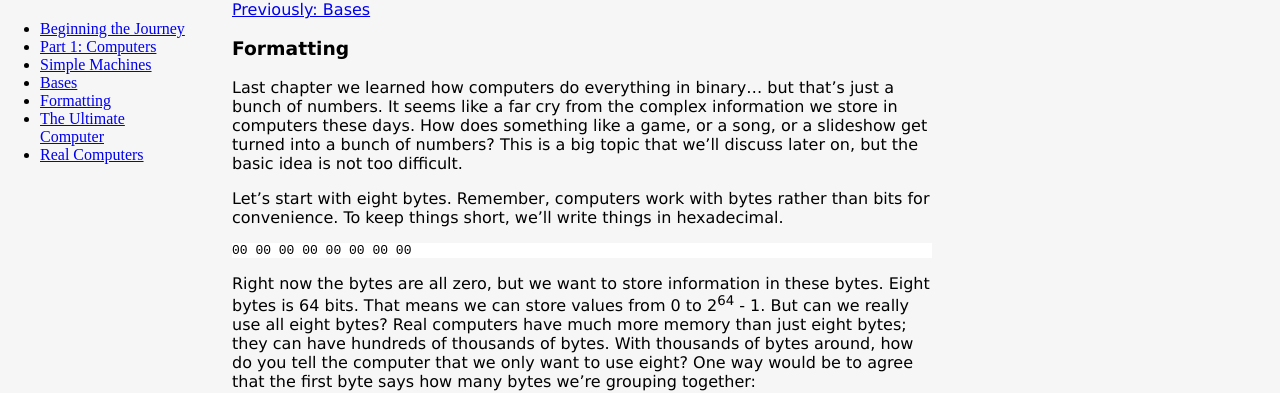
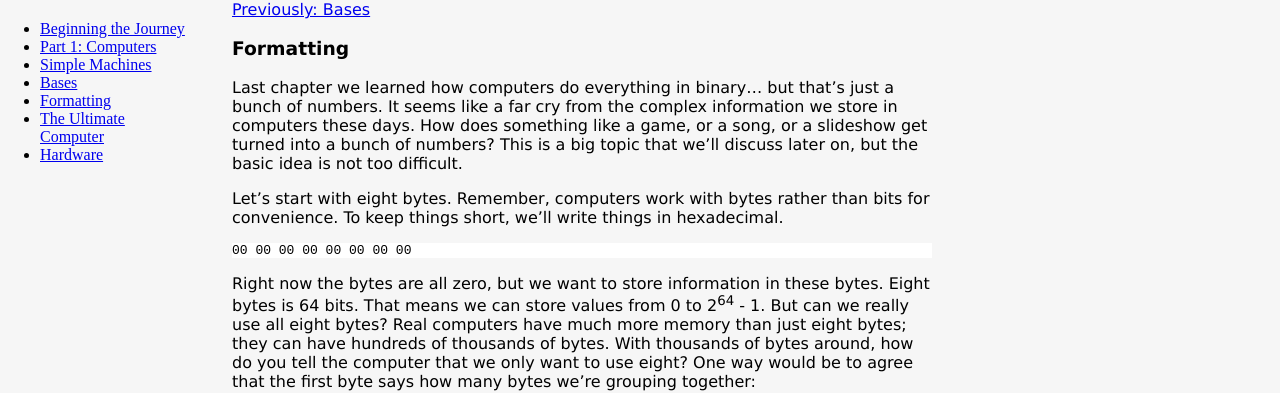
Before and after one commit to silverhammermba/superuser, a Jekyll site: the page built from _posts/2013-04-06-data.markdown, in a window 1280 px wide and 900 px high. Shown: the part 156-549 px from the top of the window. Built offline with Jekyll 4.4.1, drawn with Linux system fonts in a browser that asks for light colours; Markdown is read by kramdown in place of the engine named in the settings.

Commit message:
Add more diagrams

```diff
--- a/_posts/2013-04-06-data.markdown
+++ b/_posts/2013-04-06-data.markdown
@@ -143,6 +143,8 @@
 digital information and then later _reconstructing_ analog information from the
 digital approximation.
 
+![Continuous vs. Discrete]({{ site.baseurl }}/images/digital.png)
+
 Imagine a perfect circle. No matter how far you zoom in to the edge, it's still
 a perfectly smooth curve. The circle represents continuous data. Now imagine
 that I asked you to make a copy of that circle, but you can only use squares.
--- a/_posts/2013-06-01-real.markdown
+++ b/_posts/2013-06-01-real.markdown
@@ -1,6 +1,6 @@
 ---
 layout: chapter
-title: Real Computers
+title: Hardware
 ---
 
 By now you should have a decent grasp of the theory behind computation and what
```
Also changed, not shown: other parts of _posts/2013-06-01-real.markdown (+4 -0 lines).
